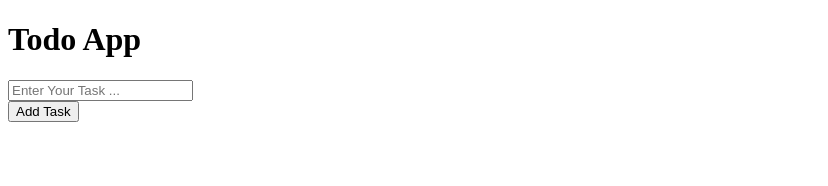
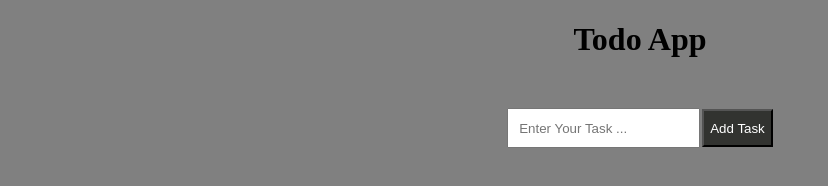
Before and after one commit to shiyada777/JavaScript_Projects, a plain HTML site: page kali/todoapp/index.html in a window 1280 px wide. Shown: the whole page, without its empty margins (0-828 px from the left). Drawn offline with Linux system fonts and the light colour scheme.

Commit message:
css filling

```diff
--- a/kali/todoapp/index.html
+++ b/kali/todoapp/index.html
@@ -10,7 +10,7 @@
     <h1>Todo App</h1>
     <div id="container">
         <div id="input"><input type="text" name="text" id="inputBox" placeholder="Enter Your Task ..."></div>
-        <div id="button"><button>Add Task</button></div>
+        <div id="button"><button id="addBtn">Add Task</button></div>
     </div>
     <div id="taskList"></div>
 
--- a/kali/todoapp/style.css
+++ b/kali/todoapp/style.css
@@ -0,0 +1,22 @@
+
+body{
+    place-items: center;
+    background-color: grey;
+}
+
+#container{
+    display: flex;
+    /* justify-content: space-between; */
+    align-items: center;
+    gap: 2px;
+    margin-top: 50px;
+}
+#inputBox{
+    height: 34px;
+    padding-left: 10px;
+}
+#addBtn{
+     height: 38px;
+     background-color:rgb(50, 51, 48);
+     color: white;
+}
```
